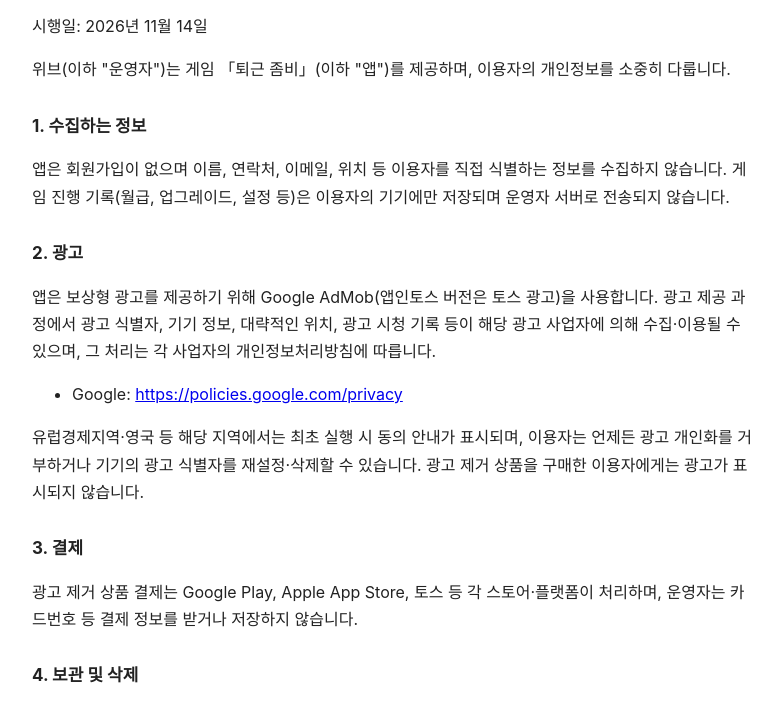
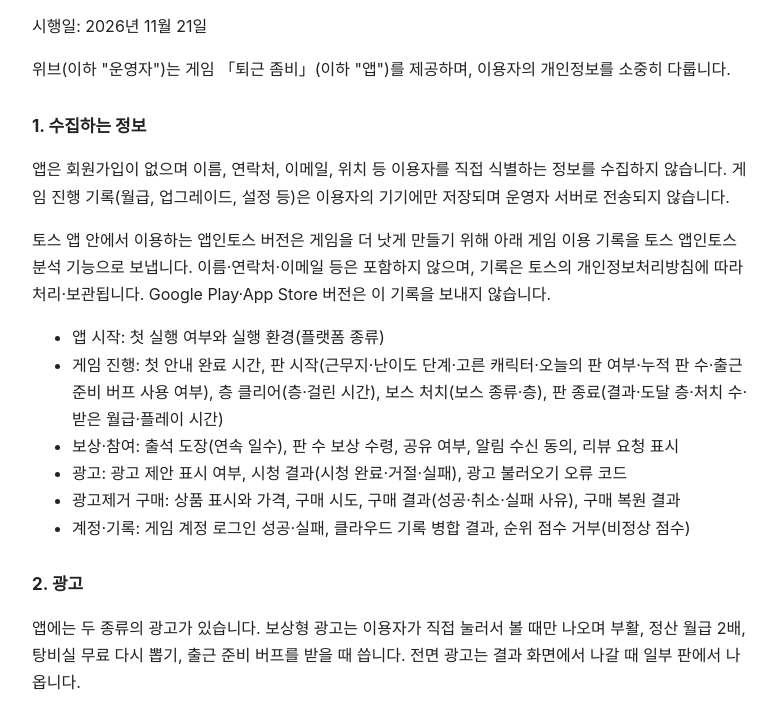
Before and after one commit to effecdi/clockout-zombie-privacy, a plain HTML site: page index.html in a window 1280 px wide. Shown: the part 79-782 px from the top of the page, without its empty margins (248-1029 px from the left). Drawn offline with Linux system fonts and the light colour scheme.

Commit message:
개인정보처리방침 1.0.3 반영: 전면광고·분석 기록 항목 추가, 시행일 2026-11-21
Co-Authored-By: Claude Opus 5.5 <noreply@anthropic.com>

```diff
--- a/index.html
+++ b/index.html
@@ -11,21 +11,31 @@ h1{font-size:22px}h2{font-size:17px;margin-top:28px}
 </head>
 <body>
 <h1>퇴근 좀비 개인정보처리방침</h1>
-<p>시행일: 2026년 11월 14일</p>
+<p>시행일: 2026년 11월 21일</p>
 <p>위브(이하 "운영자")는 게임 「퇴근 좀비」(이하 "앱")를 제공하며, 이용자의 개인정보를 소중히 다룹니다.</p>
 
 <h2>1. 수집하는 정보</h2>
 <p>앱은 회원가입이 없으며 이름, 연락처, 이메일, 위치 등 이용자를 직접 식별하는 정보를 수집하지 않습니다. 게임 진행 기록(월급, 업그레이드, 설정 등)은 이용자의 기기에만 저장되며 운영자 서버로 전송되지 않습니다.</p>
+<p>토스 앱 안에서 이용하는 앱인토스 버전은 게임을 더 낫게 만들기 위해 아래 게임 이용 기록을 토스 앱인토스 분석 기능으로 보냅니다. 이름·연락처·이메일 등은 포함하지 않으며, 기록은 토스의 개인정보처리방침에 따라 처리·보관됩니다. Google Play·App Store 버전은 이 기록을 보내지 않습니다.</p>
+<ul>
+<li>앱 시작: 첫 실행 여부와 실행 환경(플랫폼 종류)</li>
+<li>게임 진행: 첫 안내 완료 시간, 판 시작(근무지·난이도 단계·고른 캐릭터·오늘의 판 여부·누적 판 수·출근 준비 버프 사용 여부), 층 클리어(층·걸린 시간), 보스 처치(보스 종류·층), 판 종료(결과·도달 층·처치 수·받은 월급·플레이 시간)</li>
+<li>보상·참여: 출석 도장(연속 일수), 판 수 보상 수령, 공유 여부, 알림 수신 동의, 리뷰 요청 표시</li>
+<li>광고: 광고 제안 표시 여부, 시청 결과(시청 완료·거절·실패), 광고 불러오기 오류 코드</li>
+<li>광고제거 구매: 상품 표시와 가격, 구매 시도, 구매 결과(성공·취소·실패 사유), 구매 복원 결과</li>
+<li>계정·기록: 게임 계정 로그인 성공·실패, 클라우드 기록 병합 결과, 순위 점수 거부(비정상 점수)</li>
+</ul>
 
 <h2>2. 광고</h2>
-<p>앱은 보상형 광고를 제공하기 위해 Google AdMob(앱인토스 버전은 토스 광고)을 사용합니다. 광고 제공 과정에서 광고 식별자, 기기 정보, 대략적인 위치, 광고 시청 기록 등이 해당 광고 사업자에 의해 수집·이용될 수 있으며, 그 처리는 각 사업자의 개인정보처리방침에 따릅니다.</p>
+<p>앱에는 두 종류의 광고가 있습니다. 보상형 광고는 이용자가 직접 눌러서 볼 때만 나오며 부활, 정산 월급 2배, 탕비실 무료 다시 뽑기, 출근 준비 버프를 받을 때 씁니다. 전면 광고는 결과 화면에서 나갈 때 일부 판에서 나옵니다.</p>
+<p>광고는 Google AdMob(앱인토스 버전은 토스 광고)이 제공합니다. 광고 제공 과정에서 광고 식별자, 기기 정보, 대략적인 위치, 광고 시청 기록 등이 해당 광고 사업자에 의해 수집·이용될 수 있으며, 그 처리는 각 사업자의 개인정보처리방침에 따릅니다.</p>
 <ul>
 <li>Google: <a href="https://policies.google.com/privacy">https://policies.google.com/privacy</a></li>
 </ul>
-<p>유럽경제지역·영국 등 해당 지역에서는 최초 실행 시 동의 안내가 표시되며, 이용자는 언제든 광고 개인화를 거부하거나 기기의 광고 식별자를 재설정·삭제할 수 있습니다. 광고 제거 상품을 구매한 이용자에게는 광고가 표시되지 않습니다.</p>
+<p>유럽경제지역·영국 등 해당 지역에서는 최초 실행 시 동의 안내가 표시되며, 이용자는 언제든 광고 개인화를 거부하거나 기기의 광고 식별자를 재설정·삭제할 수 있습니다. 광고제거 상품을 구매한 이용자에게는 전면 광고가 표시되지 않으며, 보상형 광고 혜택은 광고 없이 바로 받습니다.</p>
 
 <h2>3. 결제</h2>
-<p>광고 제거 상품 결제는 Google Play, Apple App Store, 토스 등 각 스토어·플랫폼이 처리하며, 운영자는 카드번호 등 결제 정보를 받거나 저장하지 않습니다.</p>
+<p>광고제거 상품 결제는 Google Play, Apple App Store, 토스 등 각 스토어·플랫폼이 처리하며, 운영자는 카드번호 등 결제 정보를 받거나 저장하지 않습니다.</p>
 
 <h2>4. 보관 및 삭제</h2>
 <p>운영자는 이용자 개인정보를 보관하지 않습니다. 기기에 저장된 게임 기록은 앱을 삭제하면 함께 삭제됩니다.</p>
```
